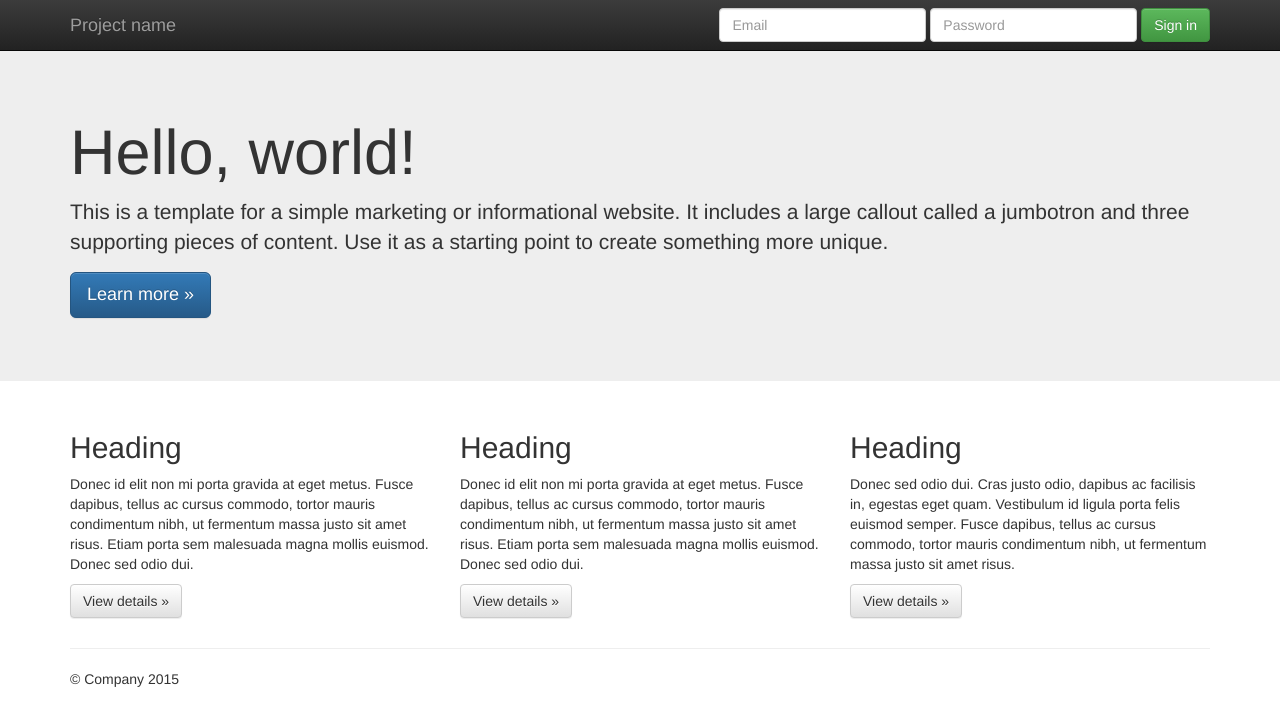
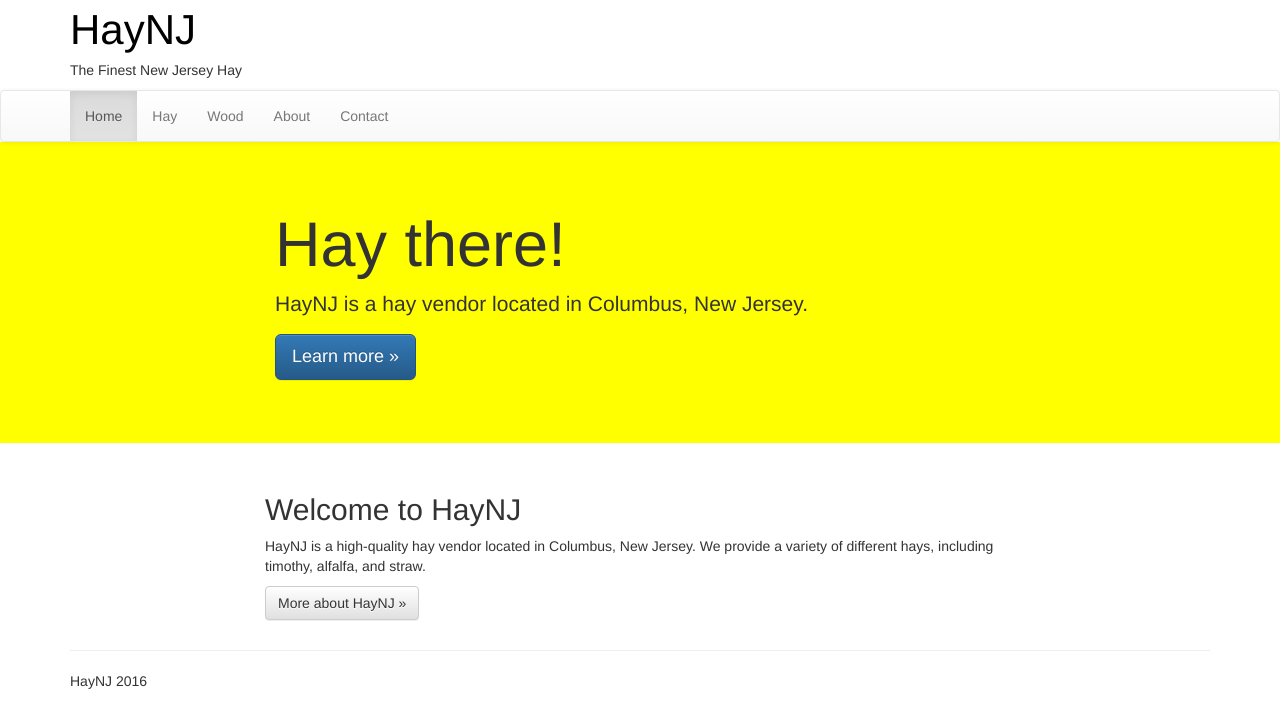
Before and after one commit to pagekeysolutions/haynj.com, a PHP site: page / in a window 1280 px wide. Shown: the top 728 px of the page. Run offline with PHP 8.4, Linux system fonts and the light colour scheme; some libraries are stand-ins or nearby versions.

Commit message:
Play with design

```diff
--- a/css/main.css
+++ b/css/main.css
@@ -1,5 +1,29 @@
+/* ==========================================================================
+   Custom styles
+   ========================================================================== */
 
+.body {
+	padding-top: 0px;
+	padding-bottom: 20px;
+}
 
-/* ==========================================================================
-   Author's custom styles
-   ========================================================================== */
+.jumbotron {
+	background-color: yellow;
+}
+
+.mynav {
+	margin-bottom: 0px;
+}
+
+#logo_title {
+	color:black;
+	text-decoration: none;
+}
+#logo_title:hover {
+	color:black;
+	text-decoration: none;
+}
+
+.logo {
+	font-size:3em;
+}
--- a/index.php
+++ b/index.php
@@ -6,25 +6,25 @@
     <head>
         <meta charset="utf-8">
         <meta http-equiv="X-UA-Compatible" content="IE=edge,chrome=1">
-        <title></title>
+        <title>HayNJ</title>
         <meta name="description" content="">
         <meta name="viewport" content="width=device-width, initial-scale=1">
         <link rel="apple-touch-icon" href="apple-touch-icon.png">
 
         <link rel="stylesheet" href="css/bootstrap.min.css">
-        <style>
-            body {
-                padding-top: 50px;
-                padding-bottom: 20px;
-            }
-        </style>
         <link rel="stylesheet" href="css/bootstrap-theme.min.css">
         <link rel="stylesheet" href="css/main.css">
 
         <script src="js/vendor/modernizr-2.8.3-respond-1.4.2.min.js"></script>
     </head>
     <body>
-    <nav class="navbar navbar-inverse navbar-fixed-top" role="navigation">
+
+    <header class="container">
+    	<a href="#" id="logo_title"><span class="logo">HayNJ</span></a>
+    	<p>The Finest New Jersey Hay</p>
+    </header>
+
+	<nav class="navbar navbar-default mynav" role="navigation">
       <div class="container">
         <div class="navbar-header">
           <button type="button" class="navbar-toggle collapsed" data-toggle="collapse" data-target="#navbar" aria-expanded="false" aria-controls="navbar">
@@ -33,55 +33,43 @@
             <span class="icon-bar"></span>
             <span class="icon-bar"></span>
           </button>
-          <a class="navbar-brand" href="#">Project name</a>
+
+          <ul class="nav navbar-nav">
+            <li class="active"><a href="#">Home</a></li>
+            <li><a href="#about">Hay</a></li>
+            <li><a href="#about">Wood</a></li>
+            <li><a href="#about">About</a></li>
+            <li><a href="#contact">Contact</a></li>
+          </ul>
         </div>
-        <div id="navbar" class="navbar-collapse collapse">
-          <form class="navbar-form navbar-right" role="form">
-            <div class="form-group">
-              <input type="text" placeholder="Email" class="form-control">
-            </div>
-            <div class="form-group">
-              <input type="password" placeholder="Password" class="form-control">
-            </div>
-            <button type="submit" class="btn btn-success">Sign in</button>
-          </form>
-        </div><!--/.navbar-collapse -->
       </div>
     </nav>
 
     <!-- Main jumbotron for a primary marketing message or call to action -->
     <div class="jumbotron">
       <div class="container">
-        <h1>Hello, world!</h1>
-        <p>This is a template for a simple marketing or informational website. It includes a large callout called a jumbotron and three supporting pieces of content. Use it as a starting point to create something more unique.</p>
-        <p><a class="btn btn-primary btn-lg" href="#" role="button">Learn more &raquo;</a></p>
+	      <div class="col-md-8 col-md-offset-2">
+		    <h1>Hay there!</h1>
+	        <p>HayNJ is a hay vendor located in Columbus, New Jersey.</p>
+	        <p><a class="btn btn-primary btn-lg" href="#" role="button">Learn more &raquo;</a></p>
+	      </div>
       </div>
     </div>
 
-    <div class="container">
+    <div class="container" id="main_content">
       <!-- Example row of columns -->
       <div class="row">
-        <div class="col-md-4">
-          <h2>Heading</h2>
-          <p>Donec id elit non mi porta gravida at eget metus. Fusce dapibus, tellus ac cursus commodo, tortor mauris condimentum nibh, ut fermentum massa justo sit amet risus. Etiam porta sem malesuada magna mollis euismod. Donec sed odio dui. </p>
-          <p><a class="btn btn-default" href="#" role="button">View details &raquo;</a></p>
-        </div>
-        <div class="col-md-4">
-          <h2>Heading</h2>
-          <p>Donec id elit non mi porta gravida at eget metus. Fusce dapibus, tellus ac cursus commodo, tortor mauris condimentum nibh, ut fermentum massa justo sit amet risus. Etiam porta sem malesuada magna mollis euismod. Donec sed odio dui. </p>
-          <p><a class="btn btn-default" href="#" role="button">View details &raquo;</a></p>
-       </div>
-        <div class="col-md-4">
-          <h2>Heading</h2>
-          <p>Donec sed odio dui. Cras justo odio, dapibus ac facilisis in, egestas eget quam. Vestibulum id ligula porta felis euismod semper. Fusce dapibus, tellus ac cursus commodo, tortor mauris condimentum nibh, ut fermentum massa justo sit amet risus.</p>
-          <p><a class="btn btn-default" href="#" role="button">View details &raquo;</a></p>
+        <div class="col-md-8 center col-md-offset-2">
+          <h2>Welcome to HayNJ</h2>
+          <p>HayNJ is a high-quality hay vendor located in Columbus, New Jersey. We provide a variety of different hays, including timothy, alfalfa, and straw.</p>
+          <p><a class="btn btn-default" href="#" role="button">More about HayNJ &raquo;</a></p>
         </div>
       </div>
 
       <hr>
 
       <footer>
-        <p>&copy; Company 2015</p>
+        <p>HayNJ <?php echo date('Y'); ?></p>
       </footer>
     </div> <!-- /container -->        <script src="//ajax.googleapis.com/ajax/libs/jquery/1.11.2/jquery.min.js"></script>
         <script>window.jQuery || document.write('<script src="js/vendor/jquery-1.11.2.min.js"><\/script>')</script>
```
